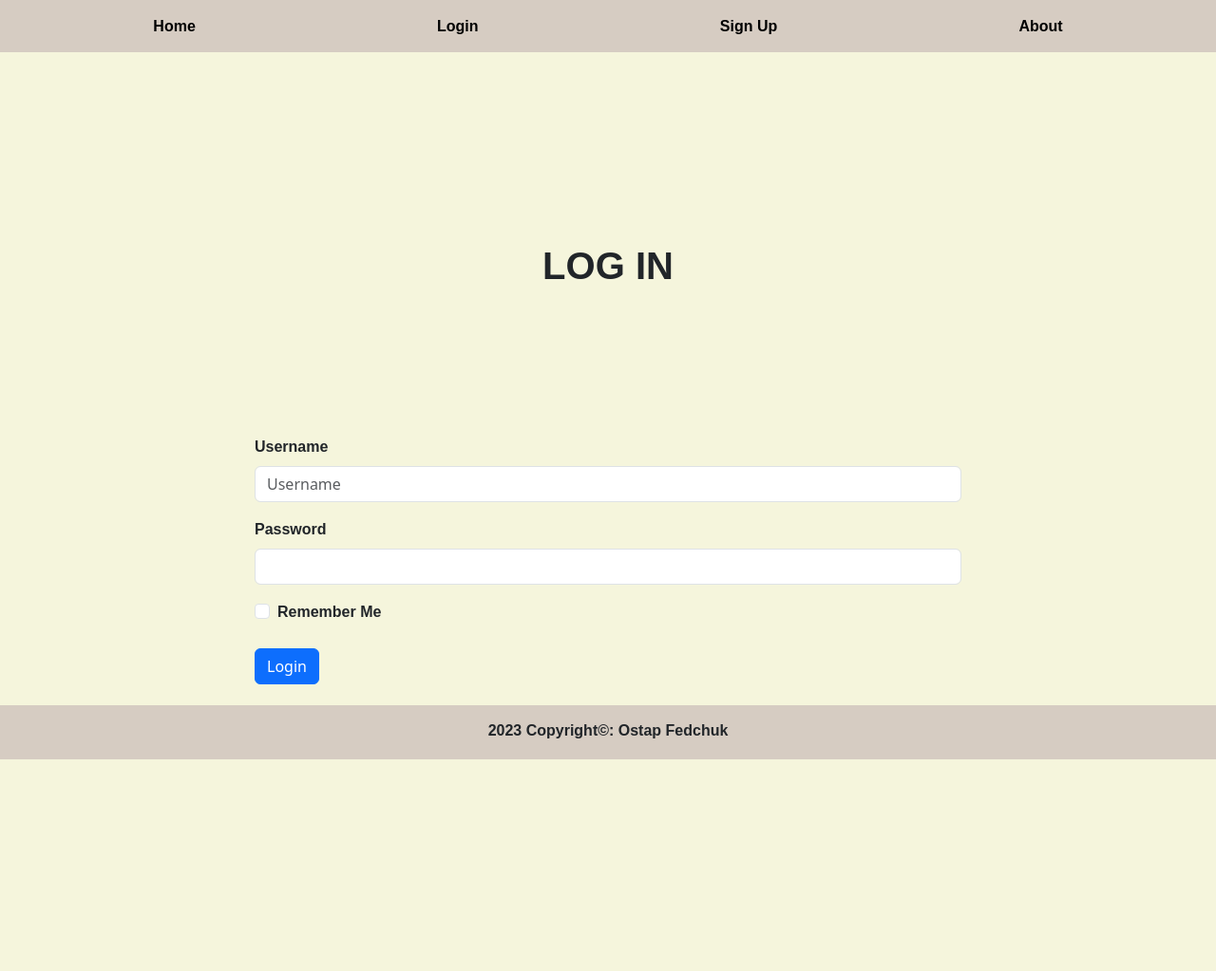
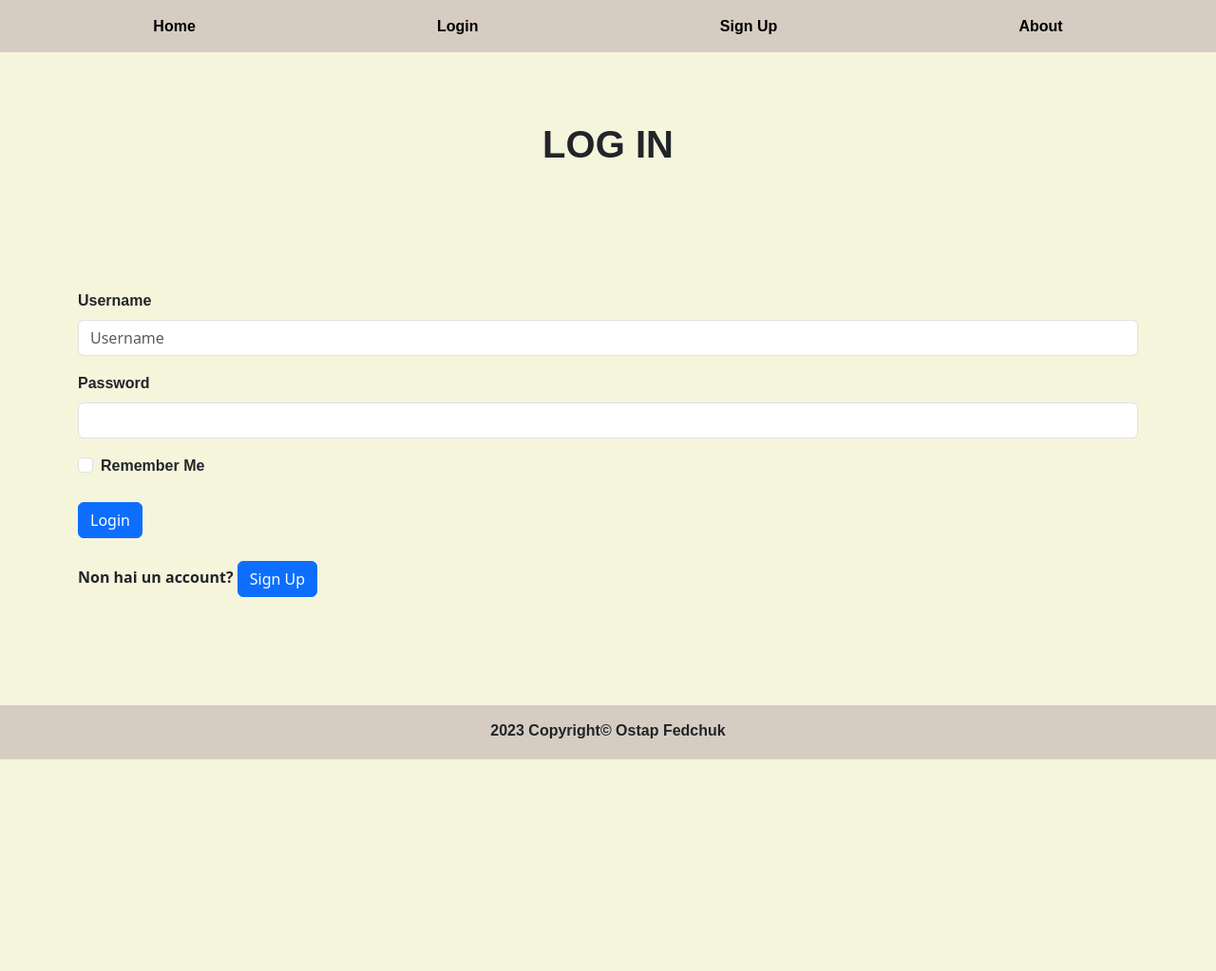
Before and after one commit to OstapFedchuk/Curriculum_Flask, a Flask app: page /login in a window 1280 px wide. Shown: the top 1023 px of the page at 95% size. After the commit the page ends 800 px from the top, so only its background shows below. Run offline with Flask 3, Linux system fonts and the light colour scheme.

Commit message:
Quasi finita l'implementazione del fornt-end al back-end

```diff
--- a/templates/login.html
+++ b/templates/login.html
@@ -9,8 +9,10 @@
     <script src="https://cdn.jsdelivr.net/npm/bootstrap@5.3.0/dist/js/bootstrap.min.js" integrity="sha384-fbbOQedDUMZZ5KreZpsbe1LCZPVmfTnH7ois6mU1QK+m14rQ1l2bGBq41eYeM/fS" crossorigin="anonymous"></script>
     <title>Login</title>
     <style>
+
       body {
-        margin: 20%;
+        margin: 0;
+        padding: 0;
         background-color: beige;
       }
 
@@ -52,6 +54,8 @@
 
       .container {
         position: relative;
+        margin-top: 5%; /* Adjust the top margin */
+        margin-bottom: 5%; /* Adjust the bottom margin */
       }
 
       .center {
@@ -62,7 +66,7 @@
       }
 
       h1 {
-        margin: 20%;
+        margin: 10%;
         text-align: center;
         font-family: Arial, Helvetica, sans-serif;
       }
@@ -117,7 +121,7 @@
     </div>
   </div>
   <footer>
-    <p style="text-align: center; font-family: Arial, Helvetica, sans-serif;"><b>2023 Copyright©: Ostap Fedchuk</b></p>
+    <p style="text-align: center; font-family: Arial, Helvetica, sans-serif;"><b>2023 Copyright&copy; Ostap Fedchuk</b></p>
   </footer>
 </body>
 </html>
```
Also changed, not shown: templates/register.html (+8 -6 lines), database.db.
